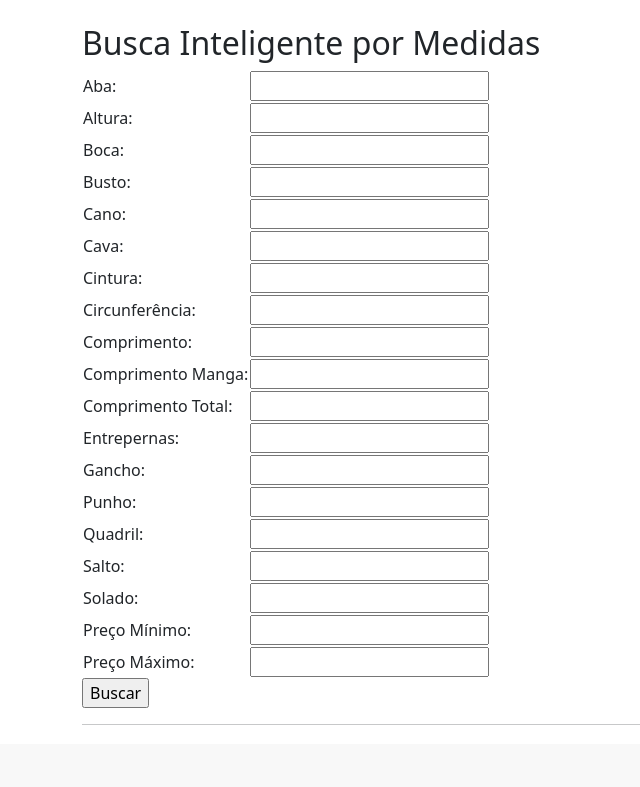
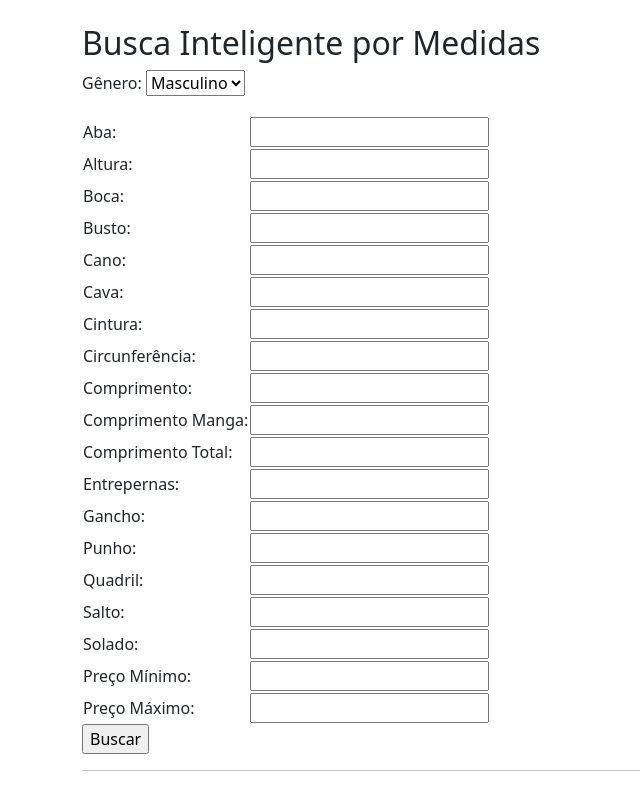
Before and after one commit to macestevao111/easy_clohting_search, a Flask app: page /search_clothes in a window 1280 px wide. Shown: the part 56-843 px from the top of the page, without its empty margins (0-640 px from the left). Before the commit the page ends 781 px from the top, so only its background shows below. Run offline with Flask 3, Linux system fonts and the light colour scheme.

Commit message:
Update search_clothes.html

```diff
--- a/templates/search_clothes.html
+++ b/templates/search_clothes.html
@@ -2,6 +2,14 @@
 {% block content %}
   <h2>Busca Inteligente por Medidas</h2>
   <form method="post" action="{{ url_for('search_clothes') }}">
+    <div style="margin-bottom: 20px;">
+      <label for="gender">Gênero:</label>
+      <select id="gender" name="gender">
+        <option value="M" {% if gender == 'M' %}selected{% endif %}>Masculino</option>
+        <option value="F" {% if gender == 'F' %}selected{% endif %}>Feminino</option>
+      </select>
+    </div>
+
     <table>
       <tr>
         <td><label for="aba">Aba:</label></td>
```
